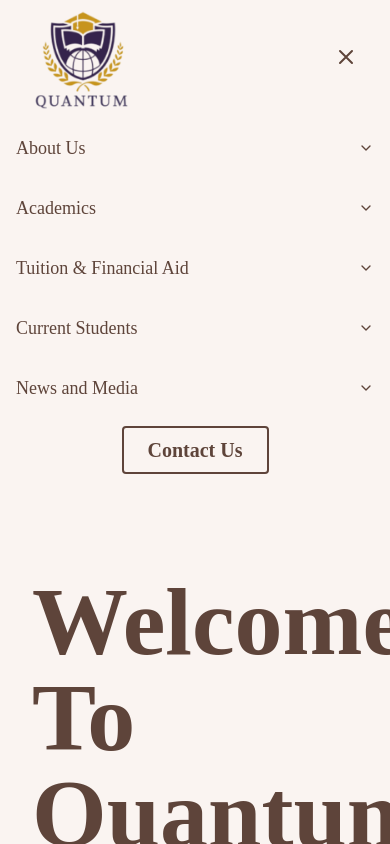
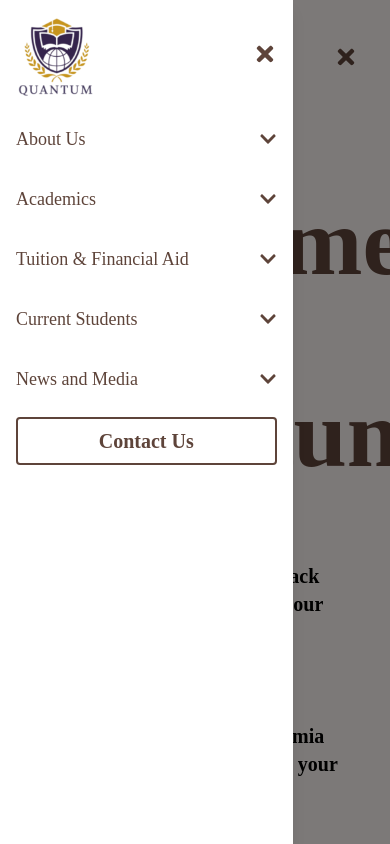
Before and after one commit to shejanNizam/quantum-education, a Next.js app: page / in a window 390 px wide. Both pictures are taken after a click on the button 346 px from the left and 56 px from the top of the page. Shown: the top 844 px of the page. Built offline with nearby package versions, Linux system fonts and the light colour scheme.

Commit message:
nav data updated

```diff
--- a/src/components/Navbar.js
+++ b/src/components/Navbar.js
@@ -1,5 +1,6 @@
 "use client";
 
+import { FaBars, FaChevronDown, FaChevronRight, FaTimes } from "react-icons/fa";
 import LOGO from "../assets/logo.png";
 
 import Image from "next/image";
@@ -9,6 +10,7 @@ import { useEffect, useState } from "react";
 export default function Navbar() {
   const [isMenuOpen, setIsMenuOpen] = useState(false);
   const [activeMenu, setActiveMenu] = useState(null);
+  const [activeSubMenu, setActiveSubMenu] = useState(null);
   const [isScrolled, setIsScrolled] = useState(false);
 
   const toggleMenu = () => setIsMenuOpen(!isMenuOpen);
@@ -16,12 +18,121 @@ export default function Navbar() {
   const handleMouseEnter = (index) => setActiveMenu(index);
   const handleMouseLeave = () => setActiveMenu(null);
 
+  const handleSubMenuMouseEnter = (index) => setActiveSubMenu(index);
+  const handleSubMenuMouseLeave = () => setActiveSubMenu(null);
+
+  const handleMenuToggle = (index) => {
+    setActiveMenu(activeMenu === index ? null : index);
+  };
+
+  const handleSubMenuToggle = (index) => {
+    setActiveSubMenu(activeSubMenu === index ? null : index);
+  };
+
   const menuItems = [
-    { href: "/about-us", label: "About Us" },
-    { href: "/academics", label: "Academics" },
-    { href: "/tution-financial", label: "Tuition & Financial Aid" },
-    { href: "/current-students", label: "Current Students" },
-    { href: "/news-media", label: "News and Media" },
+    {
+      href: "/about-us",
+      label: "About Us",
+      subMenu: [
+        {
+          href: "/about-us/message-founder",
+          label: "Message from the Founder and Chancellor",
+        },
+        {
+          href: "/about-us/message-president",
+          label: "Message from the President",
+        },
+        { href: "/about-us/message-coo", label: "Message from the COO" },
+        { href: "/about-us/leadership-staff", label: "Leadership and Staff" },
+        { href: "/about-us/school-history", label: "School History" },
+        {
+          href: "/about-us/accreditation-certification",
+          label: "Accreditation and Certification",
+        },
+        { href: "/about-us/contact-info", label: "Contact Information" },
+        { href: "/about-us/alumni-association", label: "Alumni Association" },
+        { href: "/about-us/faqs", label: "FAQs" },
+      ],
+    },
+    {
+      href: "/academics",
+      label: "Academics",
+      subMenu: [
+        {
+          href: "/academics/professional-studies",
+          label: "Professional Studies",
+          subSubMenu: [
+            {
+              href: "/academics/professional-studies/digital-engineering",
+              label: "Digital Engineering",
+            },
+            {
+              href: "/academics/professional-studies/digital-business",
+              label: "Digital Business",
+            },
+          ],
+        },
+        {
+          href: "/academics/workforce-accelerator",
+          label: "Workforce Accelerator",
+          subSubMenu: [
+            {
+              href: "/academics/workforce-accelerator/digital-health",
+              label: "Digital Health Workforce Accelerator",
+            },
+            {
+              href: "/academics/workforce-accelerator/fintech",
+              label: "FinTech Workforce Accelerator",
+            },
+            {
+              href: "/academics/workforce-accelerator/executive-mentorship",
+              label: "Executive Mentorship",
+            },
+          ],
+        },
+        { href: "/academics/graduate", label: "Graduate" },
+        { href: "/academics/undergraduate", label: "Undergraduate" },
+        { href: "/academics/faculty-members", label: "Faculty Members" },
+        { href: "/academics/school-catalog", label: "School Catalog" },
+        { href: "/academics/academic-calendar", label: "Academic Calendar" },
+      ],
+    },
+    {
+      href: "/tution-financial",
+      label: "Tuition & Financial Aid",
+      subMenu: [
+        { href: "/tution-financial/tuition-fees", label: "Tuition and Fees" },
+        {
+          href: "/tution-financial/cancellation-refund-policy",
+          label: "Cancellation & Refund Policy",
+        },
+      ],
+    },
+    {
+      href: "/current-students",
+      label: "Current Students",
+      subMenu: [
+        { href: "/current-students/student-portal", label: "Student Portal" },
+        {
+          href: "/current-students/student-services",
+          label: "Student Services",
+        },
+        { href: "/current-students/student-records", label: "Student Records" },
+        {
+          href: "/current-students/emergency-announcements",
+          label: "Emergency Announcements",
+        },
+      ],
+    },
+    {
+      href: "/news-media",
+      label: "News and Media",
+      subMenu: [
+        { href: "/news-media/press-release", label: "Press Release" },
+        { href: "/news-media/news-events", label: "News and Events" },
+        { href: "/news-media/blog", label: "Blog" },
+      ],
+    },
   ];
 
   useEffect(() => {
@@ -53,7 +164,7 @@ export default function Navbar() {
           </Link>
         </div>
 
-        {/* Desktop Menu */}
+        {/* Desktop and Tablet Menu */}
         <div className="hidden md:flex space-x-6 items-center">
           {menuItems.map((menu, index) => (
             <div
@@ -68,24 +179,15 @@ export default function Navbar() {
                 }`}
                 aria-haspopup="true"
                 aria-expanded={activeMenu === index ? "true" : "false"}
-                onClick={() => window.innerWidth <= 768 && setActiveMenu(index)} // Toggle on mobile click
               >
                 {menu.label}
-                <svg
-                  xmlns="http://www.w3.org/2000/svg"
-                  className={`w-4 h-4 ml-2 transform transition-transform duration-300 ease-in-out ${
-                    activeMenu === index ? "rotate-180" : "rotate-0"
+                <FaChevronDown
+                  className={`ml-2 transform transition-transform duration-300 ${
+                    activeMenu === index ? "rotate-180" : ""
                   }`}
-                  viewBox="0 0 24 24"
-                  fill="none"
-                  stroke="currentColor"
-                  strokeWidth="2"
-                  strokeLinecap="round"
-                  strokeLinejoin="round"
-                >
-                  <path d="M6 9l6 6 6-6"></path>
-                </svg>
+                />
               </button>
+              {menu.subMenu && menu.subMenu.length > 0 && (
                 <div
                   className={`absolute left-0 mt-2 w-48 bg-white dark:bg-gray-700 text-primary dark:text-white rounded-lg shadow-lg transition-all duration-200 ease-in-out ${
                     activeMenu === index
@@ -94,27 +196,54 @@ export default function Navbar() {
                   }`}
                   aria-hidden={activeMenu !== index}
                 >
+                  {menu.subMenu.map((sub, subIndex) => (
+                    <div
+                      key={subIndex}
+                      className="relative"
+                      onMouseEnter={() => handleSubMenuMouseEnter(subIndex)}
+                      onMouseLeave={handleSubMenuMouseLeave}
+                    >
+                      <div className="flex justify-between items-center px-4 py-2 hover:bg-gray-100 dark:hover:bg-gray-600">
+                        {sub.subSubMenu ? (
+                          <span className="text-gray-800 dark:text-gray-200 font-medium">
+                            {sub.label}
+                          </span>
+                        ) : (
                           <Link
-                  href={`/${menu.label.toLowerCase().replace(" ", "-")}`}
-                  className="block px-4 py-2 hover:bg-gray-100 dark:hover:bg-gray-600 focus:outline-none"
+                            href={sub.href}
+                            className="block text-gray-800 dark:text-gray-200 font-medium"
                           >
-                  Link 11111
+                            {sub.label}
                           </Link>
+                        )}
+                        {sub.subSubMenu && (
+                          <FaChevronRight className="text-sm" />
+                        )}
+                      </div>
+                      {sub.subSubMenu && sub.subSubMenu.length > 0 && (
+                        <div
+                          className={`absolute left-full top-0 mt-0 w-48 bg-gray-100 dark:bg-gray-800 text-primary dark:text-white rounded-lg shadow-lg transition-all duration-200 ease-in-out ${
+                            activeSubMenu === subIndex
+                              ? "opacity-100 visible"
+                              : "opacity-0 invisible"
+                          }`}
+                          aria-hidden={activeSubMenu !== subIndex}
+                        >
+                          {sub.subSubMenu.map((subSub, subSubIndex) => (
                             <Link
-                  href={`/${menu.label
-                    .toLowerCase()
-                    .replace(" ", "-")}-details`}
-                  className="block px-4 py-2 hover:bg-gray-100 dark:hover:bg-gray-600 focus:outline-none"
+                              key={subSubIndex}
+                              href={subSub.href}
+                              className="block px-4 py-2 hover:bg-gray-200 dark:hover:bg-gray-700 focus:outline-none"
                             >
-                  Link 22222
+                              {subSub.label}
                             </Link>
-                <Link
-                  href={`/${menu.label.toLowerCase().replace(" ", "-")}-info`}
-                  className="block px-4 py-2 hover:bg-gray-100 dark:hover:bg-gray-600 focus:outline-none"
-                >
-                  Link 3
-                </Link>
+                          ))}
                         </div>
+                      )}
+                    </div>
+                  ))}
+                </div>
+              )}
             </div>
           ))}
           {/* Contact Us Button for Desktop */}
@@ -128,95 +257,88 @@ export default function Navbar() {
           aria-expanded={isMenuOpen ? "true" : "false"}
         >
           {isMenuOpen ? (
-            <svg
-              xmlns="http://www.w3.org/2000/svg"
-              className="w-6 h-6"
-              viewBox="0 0 24 24"
-              fill="none"
-              stroke="currentColor"
-              strokeWidth="2"
-              strokeLinecap="round"
-              strokeLinejoin="round"
-            >
-              <path d="M6 18L18 6M6 6l12 12"></path>
-            </svg>
+            <FaTimes className="w-6 h-6" />
           ) : (
-            <svg
-              xmlns="http://www.w3.org/2000/svg"
-              className="w-6 h-6"
-              viewBox="0 0 24 24"
-              fill="none"
-              stroke="currentColor"
-              strokeWidth="2"
-              strokeLinecap="round"
-              strokeLinejoin="round"
-            >
-              <path d="M4 6h16M4 12h16M4 18h16"></path>
-            </svg>
+            <FaBars className="w-6 h-6" />
           )}
         </button>
       </div>
 
       {/* Mobile Menu */}
-      <div className={`md:hidden ${isMenuOpen ? "block" : "hidden"}`}>
-        <div className="flex flex-col items-center space-y-4 py-4">
+      {isMenuOpen && (
+        <>
+          <div
+            className="fixed inset-0 bg-black bg-opacity-50 z-40"
+            onClick={toggleMenu}
+          ></div>
+          <div className="fixed top-0 left-0 w-3/4 max-w-xs h-full bg-white z-50 shadow-lg">
+            <div className="flex flex-col h-full">
+              <div className="flex justify-between items-center px-4 py-3">
+                <Image src={LOGO} alt="logo" width={80} height={80} />
+                <button onClick={toggleMenu}>
+                  <FaTimes size={24} className="text-primary" />
+                </button>
+              </div>
+              <div className="flex flex-col px-4 py-2 space-y-4 overflow-y-auto">
                 {menuItems.map((menu, index) => (
-            <div key={menu.label} className="relative w-full">
+                  <div key={menu.label}>
                     <button
-                className="text-lg text-primary dark:text-white py-2 px-4 w-full text-left flex justify-between items-center"
-                onClick={() =>
-                  setActiveMenu(activeMenu === index ? null : index)
-                }
+                      className="flex justify-between items-center w-full text-lg font-medium py-2 text-primary"
+                      onClick={() => handleMenuToggle(index)}
                     >
                       {menu.label}
-                <svg
-                  xmlns="http://www.w3.org/2000/svg"
-                  className={`w-4 h-4 ml-2 transform transition-transform duration-300 ease-in-out ${
-                    activeMenu === index ? "rotate-180" : "rotate-0"
+                      {menu.subMenu && (
+                        <FaChevronDown
+                          className={`transition-transform ${
+                            activeMenu === index ? "rotate-180" : ""
                           }`}
-                  viewBox="0 0 24 24"
-                  fill="none"
-                  stroke="currentColor"
-                  strokeWidth="2"
-                  strokeLinecap="round"
-                  strokeLinejoin="round"
+                        />
+                      )}
+                    </button>
+                    {menu.subMenu && activeMenu === index && (
+                      <div className="pl-4 mt-2 space-y-2">
+                        {menu.subMenu.map((sub, subIndex) => (
+                          <div key={subIndex}>
+                            <button
+                              className="flex justify-between items-center w-full rounded-md text-sm font-medium px-2 py-2 bg-gray-300 hover:text-primary"
+                              onClick={() => handleSubMenuToggle(subIndex)}
                             >
-                  <path d="M6 9l6 6 6-6"></path>
-                </svg>
+                              {sub.label}
+                              {sub.subSubMenu && (
+                                <FaChevronRight
+                                  className={`transition-transform ${
+                                    activeSubMenu === subIndex
+                                      ? "rotate-90"
+                                      : ""
+                                  }`}
+                                />
+                              )}
                             </button>
-
-              <div
-                className={`${
-                  activeMenu === index ? "block" : "hidden"
-                } mt-2 pl-4 w-full space-y-2`}
+                            {sub.subSubMenu && activeSubMenu === subIndex && (
+                              <div className="pl-4 mt-2 space-y-1">
+                                {sub.subSubMenu.map((subSub, subSubIndex) => (
+                                  <Link
+                                    key={subSubIndex}
+                                    href={subSub.href}
+                                    className="block rounded-md text-sm px-2 py-1 bg-gray-200 hover:text-primary"
                                   >
-                <Link
-                  href={`/${menu.label.toLowerCase().replace(" ", "-")}`}
-                  className="block px-4 py-2 bg-gray-100 dark:bg-gray-700 rounded-md hover:bg-gray-200 dark:hover:bg-gray-600 focus:outline-none"
-                >
-                  Link 1
+                                    {subSub.label}
                                   </Link>
-                <Link
-                  href={`/${menu.label
-                    .toLowerCase()
-                    .replace(" ", "-")}-details`}
-                  className="block px-4 py-2 bg-gray-100 dark:bg-gray-700 rounded-md hover:bg-gray-200 dark:hover:bg-gray-600 focus:outline-none"
-                >
-                  Link 2
-                </Link>
-                <Link
-                  href={`/${menu.label.toLowerCase().replace(" ", "-")}-info`}
-                  className="block px-4 py-2 bg-gray-100 dark:bg-gray-700 rounded-md hover:bg-gray-200 dark:hover:bg-gray-600 focus:outline-none"
-                >
-                  Link 3
-                </Link>
+                                ))}
+                              </div>
+                            )}
+                          </div>
+                        ))}
+                      </div>
+                    )}
+                  </div>
+                ))}
+                <button className="customButton mt-6">Contact Us</button>
               </div>
             </div>
-          ))}
-          {/* Contact Us Button for Mobile */}
-          <button className="customButton">Contact Us</button>
           </div>
-      </div>
+        </>
+      )}
     </nav>
   );
 }
```
Lines whose indentation alone changed are shown as unchanged.
